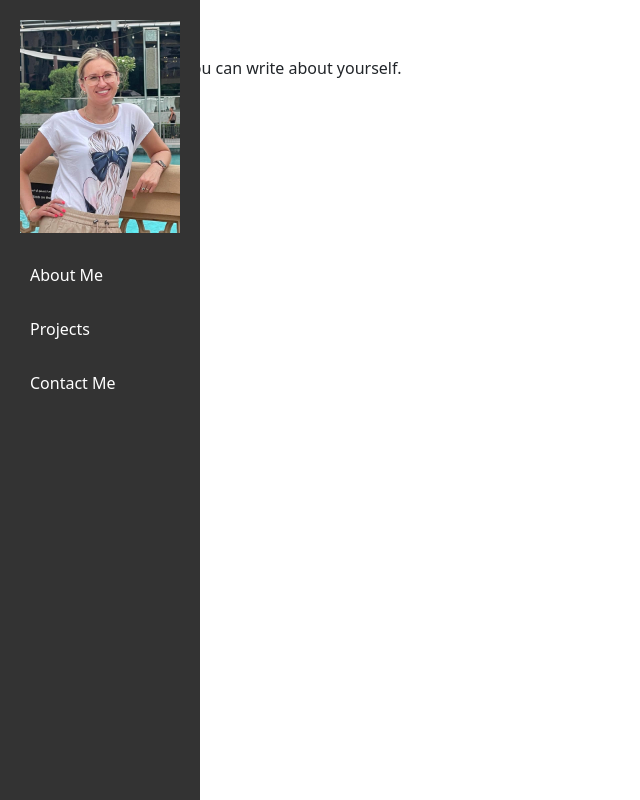
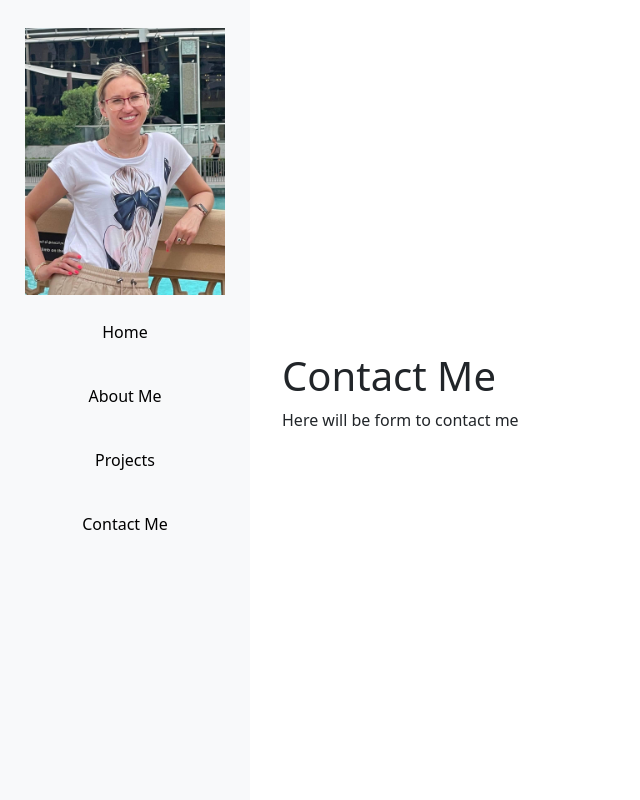
Before and after one commit to Aliona83/Portfolio, a Django app: page /contact_me/ in a window 1280 px wide. Shown: the whole page, without its empty margins (0-640 px from the left). Run offline with Django 5.2, Linux system fonts and the light colour scheme.

Commit message:
Change design navigation bar

```diff
--- a/Portfolio/static/css/styles.css
+++ b/Portfolio/static/css/styles.css
@@ -1,69 +1,78 @@
 /* Reset default styles */
+/* Add this to your styles.css */
 * {
     margin: 0;
     padding: 0;
     box-sizing: border-box;
 }
-/* styles.css */
-.logo {
-    display: block; /* Ensures the image is treated as a block element */
-    width: 100%; /* Adjust width as needed */
-    max-width: 200px; /* Example maximum width */
-    height: auto; /* Maintain aspect ratio */
-    margin-bottom: 20px; /* Example margin */
+body, html {
+    height: 100%;
+    margin: 0;
 }
 
-/* Basic styling for sidebar */
 .sidebar {
-    position: fixed;
+    width: 250px; /* Fixed width for sidebar */
+    background-color: #f8f9fa; /* Background color for sidebar */
+    padding-top: 20px;
+    position: fixed; /* Fixed position */
+    height: 100vh; /* Full height */
+    top: 0;
     left: 0;
-    top: 0;
-    height: 100%;
-    width: 200px; /* Adjust as needed */
-    background-color: #333;
 }
 
-/* Styling for navigation links */
-.sidebar .navbar {
-    padding: 20px;
+.sidebar .navbar ul li a {
+    margin-top: 10px;
+    display: block;
+    color: black;
+    text-decoration: none;
+    padding: 5px;
+    transition: background-color 0.3s ease;
+    text-align: center;
 }
 
-.sidebar .navbar ul {
+
+.main_container {
+    margin-left: 250px; /* Margin to accommodate the fixed sidebar width */
+    padding: 20px;
+    width: calc(100% - 250px); /* Adjust width to not overlap with sidebar */
+    height: 100vh; /* Full height */
+    display: flex;
+    align-items: center;
+    justify-content: center;
+    background-color: #ffffff; /* Background color for main content */
+}
+
+.logo {
+    display: block;
+    margin: 0 auto;
+    width: 80%;
+    height: auto;
+}
+
+.navbar ul {
     list-style-type: none;
     padding: 0;
 }
 
-.sidebar .navbar ul li {
-    margin-bottom: 10px;
+.navbar ul li {
+    padding: 10px 0;
 }
 
-.sidebar .navbar ul li a {
-    display: block;
-    color: #fff;
+.navbar ul li a {
     text-decoration: none;
-    padding: 10px;
-    transition: background-color 0.3s ease;
+    color: #000;
+
+
 }
 
-.sidebar .navbar ul li a:hover {
-    background-color: #555;
+.navbar ul li a:hover {
+    background-color: brown;
+
 }
 
-/* Styling for content area */
-.content {
-    margin-left: 200px; /* Match sidebar width */
-    padding: 20px;
+.navbar {
+    width: 100%;
+    display: flex;
+    flex-direction: column;
+    align-items: center;
 }
-
-.content section {
-    margin-bottom: 40px;
-}
-
-.content h2 {
-    font-size: 24px;
-    margin-bottom: 10px;
-}
-
-.content p {
-    line-height: 1.6;
-}
--- a/Portfolio/templates/Portfolio/about_me.html
+++ b/Portfolio/templates/Portfolio/about_me.html
@@ -3,8 +3,8 @@
 {% block title %}About {% endblock %}
 
 {% block content %}
-<div class="container">
+<aside class="container text-center">
     <h1>About </h1>
     <p>This is where you can write about yourself.</p>
-</div>
+</aside>
 {% endblock %}
--- a/Portfolio/templates/Portfolio/contact_me.html
+++ b/Portfolio/templates/Portfolio/contact_me.html
@@ -1,7 +1,9 @@
 {% extends "Portfolio/main.html" %}
 {% load static %}
 
-<div class="card contact_me" data-contact>
-    <div class="title">Contact Page</div>
-    <div class="content">Content Goes Here</div>
-    </div>
+{% block content %}
+<div class="container">
+    <h1>Contact Me</h1>
+    <p>Here will be form to contact me</p>
+</div>
+{% endblock %}
--- a/Portfolio/templates/Portfolio/main.html
+++ b/Portfolio/templates/Portfolio/main.html
@@ -7,14 +7,14 @@
 <title>{% block title %}My Website{% endblock %}</title>
 <link href="https://cdn.jsdelivr.net/npm/bootstrap@5.3.3/dist/css/bootstrap.min.css" rel="stylesheet" integrity="sha384-QWTKZyjpPEjISv5WaRU9OFeRpok6YctnYmDr5pNlyT2bRjXh0JMhjY6hW+ALEwIH" crossorigin="anonymous">
 <link rel="stylesheet" type="text/css" href="{% static 'css/styles.css' %}">
-
 </head>
 <body>
+<div class="d-flex">
     <div class="sidebar">
         <div class="navbar">
             <img src="{% static 'img/0.jpg' %}" alt="Your Image" class="logo">
             <ul>
-
+                <li><a href="{% url 'main' %}">Home</a></li>
                 <li><a href="{% url 'about_me' %}">About Me</a></li>
                 <li><a href="{% url 'projects' %}">Projects</a></li>
                 <li><a href="{% url 'contact_me' %}">Contact Me</a></li>
@@ -22,14 +22,17 @@
         </div>
     </div>
 
-    <main>
+    <div class="main_container d-flex align-items-center justify-content-center">
         {% block content %}
+        <div class="text-center">
+            <h1>Hi my name is Aliona Janusko</h1>
+            <p>I am a Full Stack Developer.</p>
+        </div>
         {% endblock %}
-    </main>
+    </div>
+</div>
 
-
-
-    <script src="{% static 'js/script.js' %}"></script>
+<script src="{% static 'js/script.js' %}"></script>
 <script src="https://cdn.jsdelivr.net/npm/bootstrap@5.3.3/dist/js/bootstrap.bundle.min.js" integrity="sha384-YvpcrYf0tY3lHB60NNkmXc5s9fDVZLESaAA55NDzOxhy9GkcIdslK1eN7N6jIeHz" crossorigin="anonymous"></script>
 </body>
 </html>
--- a/Portfolio/templates/Portfolio/projects.html
+++ b/Portfolio/templates/Portfolio/projects.html
@@ -5,7 +5,7 @@
 
 {% block content %}
 <div class="container">
-    <h1>pROJECTS</h1>
-    <p>This is where you can write about yourself.</p>
+    <h1>My Projects</h1>
+    <p>Here I will add all my projects</p>
 </div>
 {% endblock %}
--- a/Portfolio/urls.py
+++ b/Portfolio/urls.py
@@ -5,8 +5,9 @@ from . import views
 
 urlpatterns = [
     path('', views.main, name='main'),
+    # path('home/', views.home, name='home'),
     path('about_me/', views.about_me, name='about_me'),
-    path('projects/', views.about_me, name='projects'),
-    path('contact_me/', views.about_me, name='contact_me'),
+    path('projects/', views.projects, name='projects'),
+    path('contact_me/', views.contact_me, name='contact_me'),
     # Add other URL patterns as needed
 ]
--- a/Portfolio/views.py
+++ b/Portfolio/views.py
@@ -7,6 +7,8 @@ from django.shortcuts import render
 
 def main(request):
     return render(request, 'Portfolio/main.html')
+# def home(request):
+#     return render(request, 'Portfolio/home.html')
 def about_me(request):
     return render(request, 'Portfolio/about_me.html')
 def projects(request):
```
